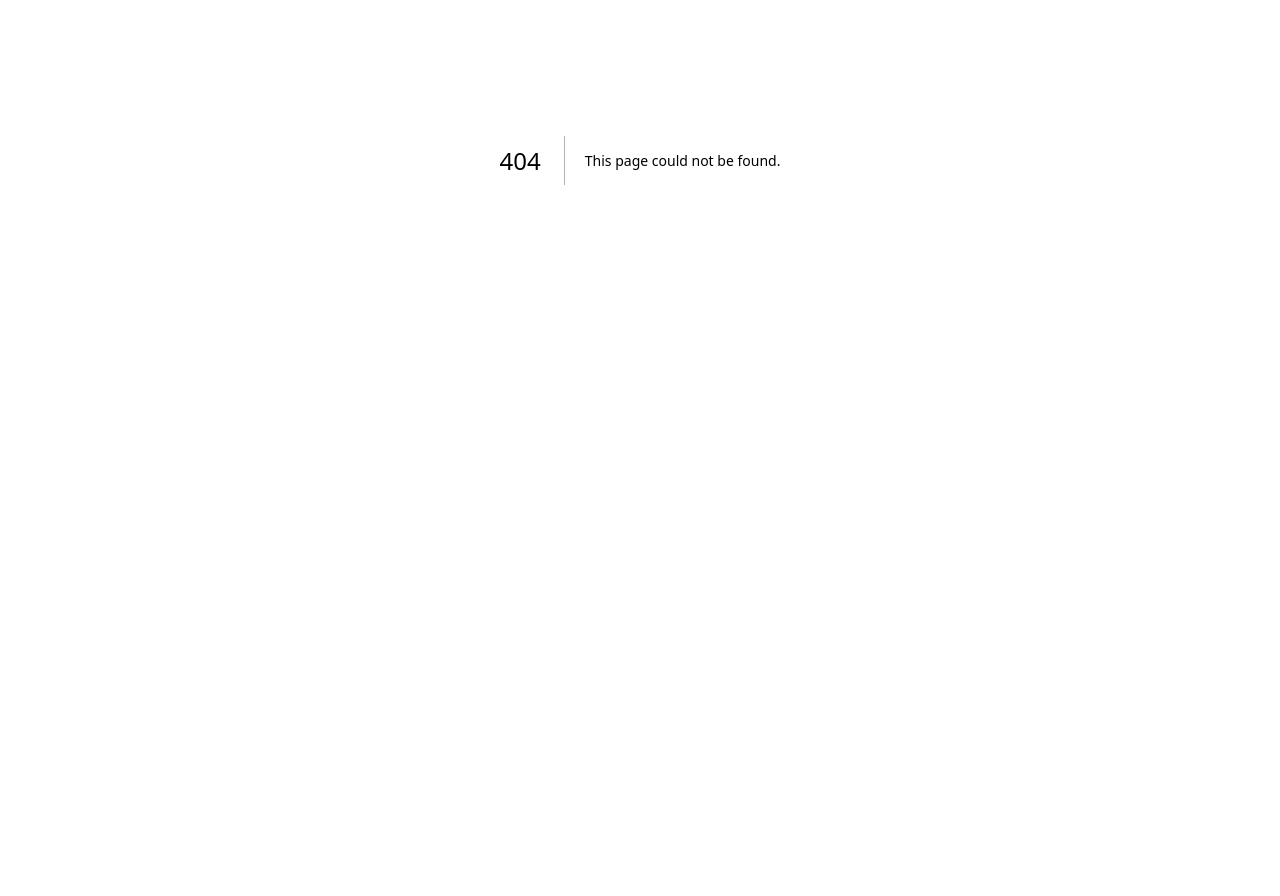
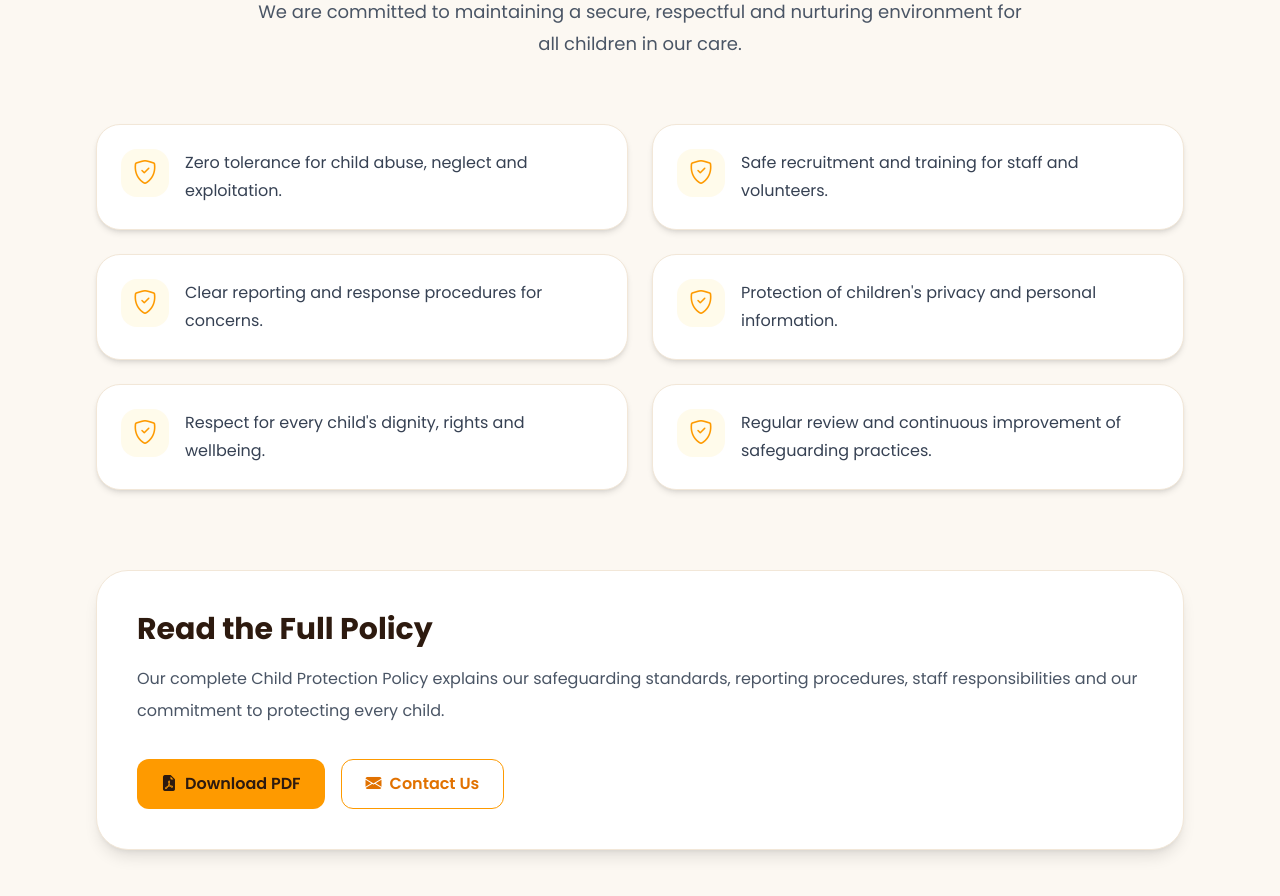
Before and after one commit to patidartanishk/orphanage, a Next.js app: page /child-protection in a window 1280 px wide. Before the commit this address had no page. Shown: the part 240-1136 px from the top of the page. Before the commit the page ends 800 px from the top, so only its background shows below. Built offline with nearby package versions, Linux system fonts and the light colour scheme.

Commit message:
improve footer

```diff
--- /dev/null
+++ b/app/child-protection/page.tsx
@@ -0,0 +1,96 @@
+import Link from "next/link";
+
+export default function ChildProtectionPage() {
+  const highlights = [
+    "Zero tolerance for child abuse, neglect and exploitation.",
+    "Safe recruitment and training for staff and volunteers.",
+    "Clear reporting and response procedures for concerns.",
+    "Protection of children's privacy and personal information.",
+    "Respect for every child's dignity, rights and wellbeing.",
+    "Regular review and continuous improvement of safeguarding practices.",
+  ];
+
+  return (
+    <main className="min-h-screen bg-[#FCF8F2] py-20">
+      <div className="max-w-6xl mx-auto px-8">
+
+        {/* Hero */}
+        <div className="text-center">
+
+          <p className="uppercase tracking-[0.35em] text-amber-600 font-semibold">
+            SAFEGUARDING
+          </p>
+
+          <h1 className="text-5xl lg:text-6xl font-bold text-[#2D1A0F] mt-4">
+            Child Protection Policy
+          </h1>
+
+          <p className="mt-6 max-w-3xl mx-auto text-lg text-gray-600 leading-8">
+            The safety, dignity and wellbeing of every child are at the heart
+            of everything we do. We are committed to maintaining a secure,
+            respectful and nurturing environment for all children in our care.
+          </p>
+
+        </div>
+
+        {/* Highlight Cards */}
+        <div className="grid md:grid-cols-2 gap-6 mt-16">
+
+          {highlights.map((item, index) => (
+            <div
+              key={index}
+              className="bg-white rounded-3xl p-6 shadow-md border border-[#F2E7D8] flex gap-4"
+            >
+              <div className="w-12 h-12 rounded-2xl bg-amber-50 flex items-center justify-center flex-shrink-0">
+                <i className="bi bi-shield-check text-amber-500 text-2xl"></i>
+              </div>
+
+              <p className="text-gray-700 leading-7">
+                {item}
+              </p>
+            </div>
+          ))}
+
+        </div>
+
+        {/* Download Section */}
+        <div className="mt-20 bg-white rounded-[32px] p-10 shadow-lg border border-[#F2E7D8]">
+
+          <h2 className="text-3xl font-bold text-[#2D1A0F] mb-4">
+            Read the Full Policy
+          </h2>
+
+          <p className="text-gray-600 leading-8 mb-8">
+            Our complete Child Protection Policy explains our safeguarding
+            standards, reporting procedures, staff responsibilities and our
+            commitment to protecting every child.
+          </p>
+
+          <div className="flex flex-wrap gap-4">
+
+            <a
+              href="/policies/child-protection-policy.pdf"
+              target="_blank"
+              rel="noopener noreferrer"
+              className="bg-amber-500 hover:bg-amber-400 text-[#2D1A0F] px-6 py-3 rounded-xl font-semibold transition flex items-center gap-2"
+            >
+              <i className="bi bi-file-earmark-pdf-fill"></i>
+              Download PDF
+            </a>
+
+            <Link
+              href="/contact"
+              className="border border-amber-500 text-amber-600 hover:bg-amber-50 px-6 py-3 rounded-xl font-semibold transition flex items-center gap-2"
+            >
+              <i className="bi bi-envelope-fill"></i>
+              Contact Us
+            </Link>
+
+          </div>
+
+        </div>
+
+      </div>
+    </main>
+  );
+}
--- /dev/null
+++ b/app/privacy-policy/page.tsx
@@ -0,0 +1,67 @@
+export default function PrivacyPolicy() {
+  return (
+    <main className="min-h-screen bg-[#FCF8F2] py-20">
+      <div className="max-w-4xl mx-auto px-8">
+
+        <p className="uppercase tracking-[0.35em] text-amber-600 font-semibold">
+          LEGAL
+        </p>
+
+        <h1 className="text-5xl font-bold text-[#2D1A0F] mt-4 mb-10">
+          Privacy Policy
+        </h1>
+
+        <div className="space-y-8 text-gray-700 leading-8">
+
+          <section>
+            <h2 className="text-2xl font-bold text-[#2D1A0F] mb-3">
+              Information We Collect
+            </h2>
+
+            <p>
+              We may collect your name, email address, phone number,
+              donation details and any information you submit through
+              our contact forms.
+            </p>
+          </section>
+
+          <section>
+            <h2 className="text-2xl font-bold text-[#2D1A0F] mb-3">
+              How We Use Information
+            </h2>
+
+            <p>
+              Your information is used to process donations, respond
+              to enquiries, improve our services and communicate with
+              you when required.
+            </p>
+          </section>
+
+          <section>
+            <h2 className="text-2xl font-bold text-[#2D1A0F] mb-3">
+              Data Security
+            </h2>
+
+            <p>
+              We implement appropriate security measures to safeguard
+              your personal information.
+            </p>
+          </section>
+
+          <section>
+            <h2 className="text-2xl font-bold text-[#2D1A0F] mb-3">
+              Cookies
+            </h2>
+
+            <p>
+              Our website may use cookies to improve user experience
+              and website performance.
+            </p>
+          </section>
+
+        </div>
+
+      </div>
+    </main>
+  );
+}
--- /dev/null
+++ b/app/terms/page.tsx
@@ -0,0 +1,93 @@
+export default function TermsPage() {
+  return (
+    <main className="min-h-screen bg-[#FCF8F2] py-20">
+      <div className="max-w-4xl mx-auto px-8">
+
+        <p className="uppercase tracking-[0.35em] text-amber-600 font-semibold">
+          LEGAL
+        </p>
+
+        <h1 className="text-5xl font-bold text-[#2D1A0F] mt-4 mb-10">
+          Terms & Conditions
+        </h1>
+
+        <div className="space-y-10 text-gray-700 leading-8">
+
+          <section>
+            <h2 className="text-2xl font-bold text-[#2D1A0F] mb-3">
+              Acceptance of Terms
+            </h2>
+
+            <p>
+              By accessing and using this website, you agree to comply
+              with these Terms & Conditions. If you do not agree, please
+              discontinue using this website.
+            </p>
+          </section>
+
+          <section>
+            <h2 className="text-2xl font-bold text-[#2D1A0F] mb-3">
+              Donations
+            </h2>
+
+            <p>
+              Donations made through this website are voluntary and help
+              support our programs for children. Unless required by law,
+              donations are generally non-refundable.
+            </p>
+          </section>
+
+          <section>
+            <h2 className="text-2xl font-bold text-[#2D1A0F] mb-3">
+              Intellectual Property
+            </h2>
+
+            <p>
+              All text, images, graphics, logos and website content are
+              the property of A New Tomorrow unless otherwise stated.
+              Unauthorized copying or distribution is prohibited.
+            </p>
+          </section>
+
+          <section>
+            <h2 className="text-2xl font-bold text-[#2D1A0F] mb-3">
+              Child Protection
+            </h2>
+
+            <p>
+              Images and information related to children are published
+              only with appropriate permission. Any misuse, copying or
+              unauthorized distribution of such content is strictly
+              prohibited.
+            </p>
+          </section>
+
+          <section>
+            <h2 className="text-2xl font-bold text-[#2D1A0F] mb-3">
+              External Links
+            </h2>
+
+            <p>
+              This website may contain links to third-party websites. We
+              are not responsible for their content or privacy practices.
+            </p>
+          </section>
+
+          <section>
+            <h2 className="text-2xl font-bold text-[#2D1A0F] mb-3">
+              Changes to These Terms
+            </h2>
+
+            <p>
+              We may update these Terms & Conditions from time to time.
+              Continued use of the website indicates acceptance of any
+              updates.
+            </p>
+          </section>
+
+        </div>
+
+      </div>
+    </main>
+  );
+}
--- a/components/Footer..tsx
+++ b/components/Footer..tsx
@@ -1,9 +1,11 @@
+import Link from "next/link";
+
 export default function Footer() {
   return (
     <footer className="bg-[#f8f5ef] border-t border-gray-200 py-16">
       <div className="max-w-7xl mx-auto px-8">
 
-        <div className="grid md:grid-cols-3 gap-12">
+        <div className="grid md:grid-cols-4 gap-12">
 
           {/* Brand */}
           <div>
@@ -12,9 +14,9 @@ export default function Footer() {
             </h3>
 
             <p className="text-gray-600 leading-relaxed max-w-sm">
-              Every child deserves love, care and a future.
-              Together we create opportunities that transform
-              lives and build brighter tomorrows.
+              Every child deserves love, care, education and a brighter
+              future. Together we create opportunities that transform
+              lives and build stronger communities.
             </p>
           </div>
 
@@ -25,6 +27,7 @@ export default function Footer() {
             </h4>
 
             <ul className="space-y-3 text-gray-600">
+
               <li>
                 <a href="#" className="hover:text-amber-600 transition">
                   Home
@@ -32,14 +35,14 @@ export default function Footer() {
               </li>
 
               <li>
-                 <a href="#impact" className="hover:text-amber-500 transition">
-                  Impact
-                 </a>
+                <a href="#about" className="hover:text-amber-600 transition">
+                  About
+                </a>
               </li>
 
               <li>
-                <a href="#about" className="hover:text-amber-600 transition">
-                  About
+                <a href="#impact" className="hover:text-amber-600 transition">
+                  Impact
                 </a>
               </li>
 
@@ -54,16 +57,19 @@ export default function Footer() {
                   Gallery
                 </a>
               </li>
+
             </ul>
           </div>
 
           {/* Get Involved */}
           <div>
+
             <h4 className="font-bold text-[#2d1a0f] text-lg mb-5">
               Get Involved
             </h4>
 
             <ul className="space-y-3 text-gray-600">
+
               <li>
                 <a href="#donate" className="hover:text-amber-600 transition">
                   Donate
@@ -75,18 +81,85 @@ export default function Footer() {
                   Volunteer
                 </a>
               </li>
+
             </ul>
 
             <button className="mt-6 bg-amber-500 hover:bg-amber-400 text-black px-6 py-3 rounded-xl font-semibold transition">
               Donate Now
             </button>
+
+          </div>
+
+          {/* Legal */}
+          <div>
+
+            <h4 className="font-bold text-[#2d1a0f] text-lg mb-5">
+              Legal
+            </h4>
+
+            <ul className="space-y-3 text-gray-600">
+
+              <li>
+                <Link
+                  href="/privacy-policy"
+                  className="hover:text-amber-600 transition"
+                >
+                  Privacy Policy
+                </Link>
+              </li>
+
+              <li>
+                <Link
+                  href="/terms"
+                  className="hover:text-amber-600 transition"
+                >
+                  Terms & Conditions
+                </Link>
+              </li>
+
+              <li>
+                <Link
+                  href="/child-protection"
+                  className="hover:text-amber-600 transition"
+                >
+                  Child Protection Policy
+                </Link>
+              </li>
+
+            </ul>
+
           </div>
 
         </div>
 
         {/* Bottom */}
-        <div className="border-t border-gray-300 mt-12 pt-6 text-center text-gray-600">
-          © 2026 A New Tomorrow. All Rights Reserved.
+
+        <div className="border-t border-gray-300 mt-12 pt-6 flex flex-col md:flex-row justify-between items-center gap-4">
+
+          <p className="text-gray-600 text-sm">
+            © 2026 A New Tomorrow. All Rights Reserved.
+          </p>
+
+          <div className="flex gap-5 text-xl text-gray-500">
+
+            <a href="#" className="hover:text-amber-500 transition">
+              <i className="bi bi-facebook"></i>
+            </a>
+
+            <a href="#" className="hover:text-amber-500 transition">
+              <i className="bi bi-instagram"></i>
+            </a>
+
+            <a href="#" className="hover:text-amber-500 transition">
+              <i className="bi bi-linkedin"></i>
+            </a>
+
+            <a href="#" className="hover:text-amber-500 transition">
+              <i className="bi bi-youtube"></i>
+            </a>
+
+          </div>
+
         </div>
 
       </div>
```
Also changed, not shown: 1 other file (tests, documents, lock files or other folders).
